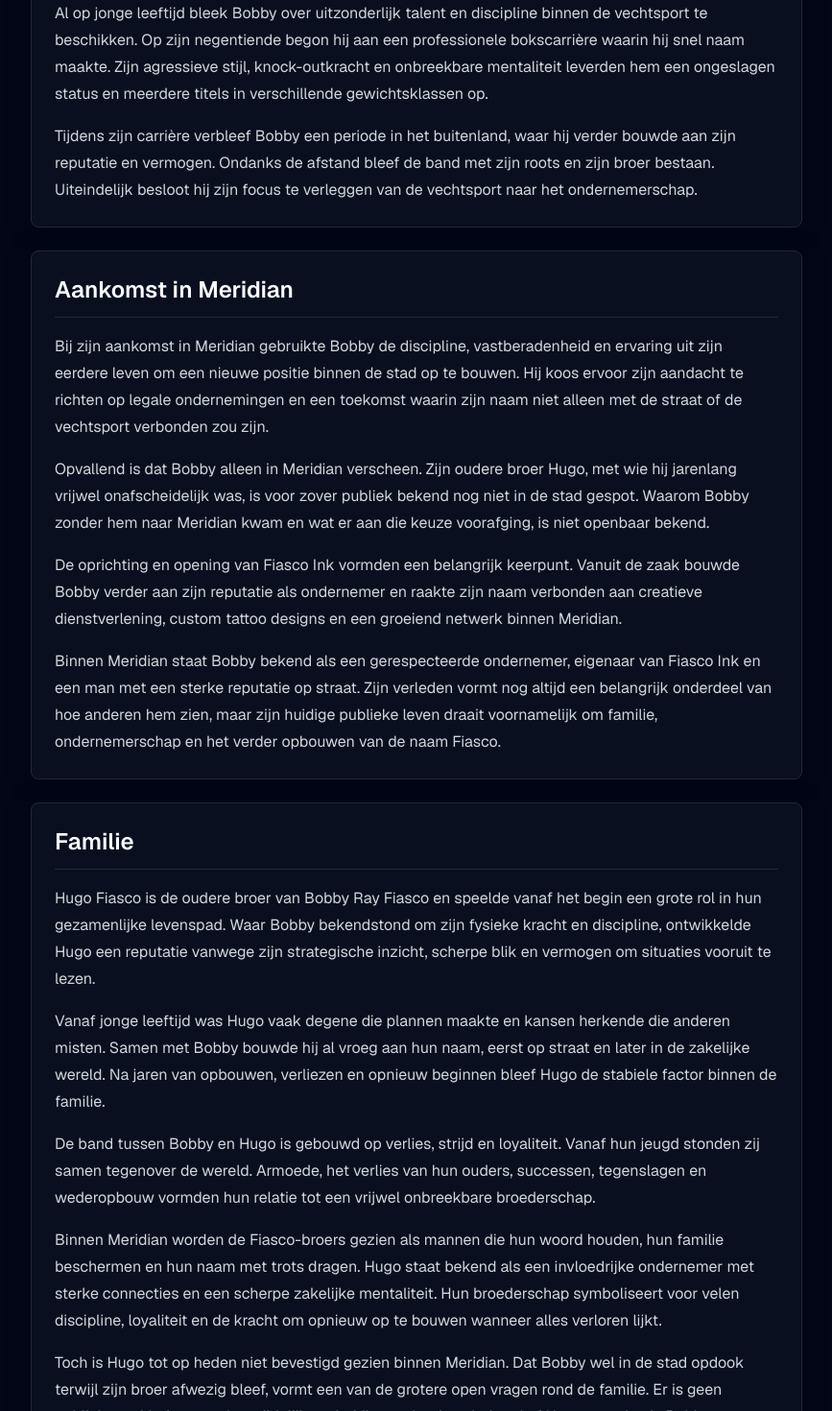
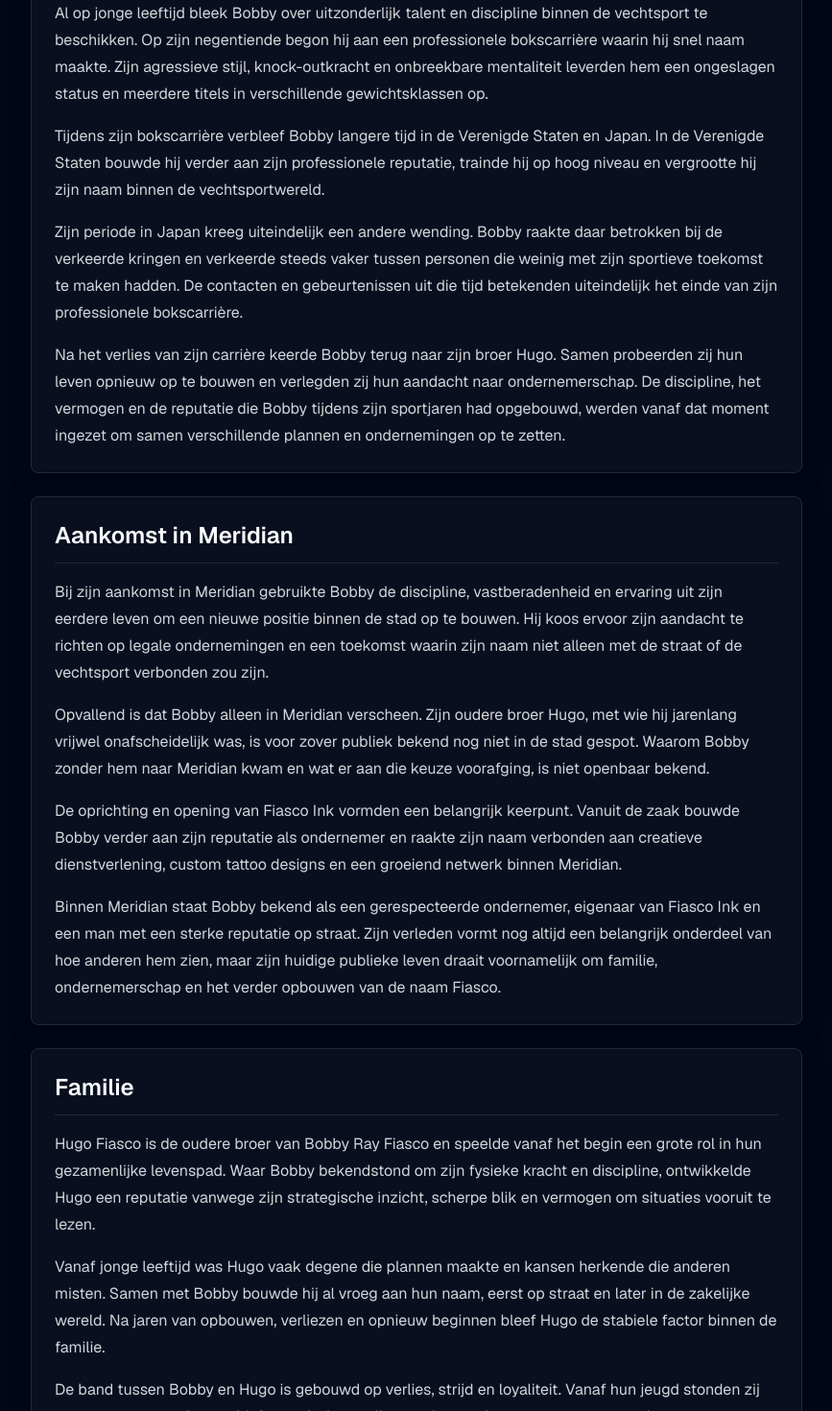
Before and after one commit to kingfreshRLLMN/meridianarchief, a Next.js app: page /characters/bobby-ray-fiasco in a window 1280 px wide. Shown: the part 960-2430 px from the top of the page at 96% size, without its empty margins (0-867 px from the left). Built offline with nearby package versions, Linux system fonts and the light colour scheme.

Commit message:
Clarify Bobby overseas history and Hugo status

```diff
--- a/data/characters.ts
+++ b/data/characters.ts
@@ -86,7 +86,9 @@ export const characters: Character[] = [
       "Bobby Ray Fiasco groeide op in een harde omgeving waar loyaliteit, overleven en familie centraal stonden. Samen met zijn oudere broer Hugo Fiasco bracht hij zijn jeugd door tussen straatraces, het sleutelen aan voertuigen en kleine overvallen om rond te komen.",
       "Hun vader kampte jarenlang met alcoholproblemen en overleed uiteindelijk aan zijn verslaving. Hun moeder deed alles wat binnen haar vermogen lag om het gezin overeind te houden, maar overleed jaren later toen Bobby volwassen was. Het verlies van beide ouders maakte de band tussen de broers alleen maar sterker.",
       "Al op jonge leeftijd bleek Bobby over uitzonderlijk talent en discipline binnen de vechtsport te beschikken. Op zijn negentiende begon hij aan een professionele bokscarrière waarin hij snel naam maakte. Zijn agressieve stijl, knock-outkracht en onbreekbare mentaliteit leverden hem een ongeslagen status en meerdere titels in verschillende gewichtsklassen op.",
-      "Tijdens zijn carrière verbleef Bobby een periode in het buitenland, waar hij verder bouwde aan zijn reputatie en vermogen. Ondanks de afstand bleef de band met zijn roots en zijn broer bestaan. Uiteindelijk besloot hij zijn focus te verleggen van de vechtsport naar het ondernemerschap.",
+      "Tijdens zijn bokscarrière verbleef Bobby langere tijd in de Verenigde Staten en Japan. In de Verenigde Staten bouwde hij verder aan zijn professionele reputatie, trainde hij op hoog niveau en vergrootte hij zijn naam binnen de vechtsportwereld.",
+      "Zijn periode in Japan kreeg uiteindelijk een andere wending. Bobby raakte daar betrokken bij de verkeerde kringen en verkeerde steeds vaker tussen personen die weinig met zijn sportieve toekomst te maken hadden. De contacten en gebeurtenissen uit die tijd betekenden uiteindelijk het einde van zijn professionele bokscarrière.",
+      "Na het verlies van zijn carrière keerde Bobby terug naar zijn broer Hugo. Samen probeerden zij hun leven opnieuw op te bouwen en verlegden zij hun aandacht naar ondernemerschap. De discipline, het vermogen en de reputatie die Bobby tijdens zijn sportjaren had opgebouwd, werden vanaf dat moment ingezet om samen verschillende plannen en ondernemingen op te zetten.",
     ],
     arrivalInMeridian: [
       "Bij zijn aankomst in Meridian gebruikte Bobby de discipline, vastberadenheid en ervaring uit zijn eerdere leven om een nieuwe positie binnen de stad op te bouwen. Hij koos ervoor zijn aandacht te richten op legale ondernemingen en een toekomst waarin zijn naam niet alleen met de straat of de vechtsport verbonden zou zijn.",
@@ -98,7 +100,7 @@ export const characters: Character[] = [
       "Hugo Fiasco is de oudere broer van Bobby Ray Fiasco en speelde vanaf het begin een grote rol in hun gezamenlijke levenspad. Waar Bobby bekendstond om zijn fysieke kracht en discipline, ontwikkelde Hugo een reputatie vanwege zijn strategische inzicht, scherpe blik en vermogen om situaties vooruit te lezen.",
       "Vanaf jonge leeftijd was Hugo vaak degene die plannen maakte en kansen herkende die anderen misten. Samen met Bobby bouwde hij al vroeg aan hun naam, eerst op straat en later in de zakelijke wereld. Na jaren van opbouwen, verliezen en opnieuw beginnen bleef Hugo de stabiele factor binnen de familie.",
       "De band tussen Bobby en Hugo is gebouwd op verlies, strijd en loyaliteit. Vanaf hun jeugd stonden zij samen tegenover de wereld. Armoede, het verlies van hun ouders, successen, tegenslagen en wederopbouw vormden hun relatie tot een vrijwel onbreekbare broederschap.",
-      "Binnen Meridian worden de Fiasco-broers gezien als mannen die hun woord houden, hun familie beschermen en hun naam met trots dragen. Hugo staat bekend als een invloedrijke ondernemer met sterke connecties en een scherpe zakelijke mentaliteit. Hun broederschap symboliseert voor velen discipline, loyaliteit en de kracht om opnieuw op te bouwen wanneer alles verloren lijkt.",
+      "Voor Bobby vormt de broederschap met Hugo een belangrijk onderdeel van zijn identiteit. Hun gezamenlijke verleden staat voor discipline, loyaliteit en het vermogen om na verlies opnieuw te beginnen. Binnen Meridian is dit beeld voorlopig voornamelijk gebaseerd op Bobby's verhalen en reputatie, omdat Hugo zelf nog niet publiek in de stad is verschenen.",
       "Toch is Hugo tot op heden niet bevestigd gezien binnen Meridian. Dat Bobby wel in de stad opdook terwijl zijn broer afwezig bleef, vormt een van de grotere open vragen rond de familie. Er is geen publieke verklaring voor hun tijdelijke scheiding en het is onbekend of Hugo van plan is Bobby naar Meridian te volgen.",
     ],
     connectionStory: [
```
